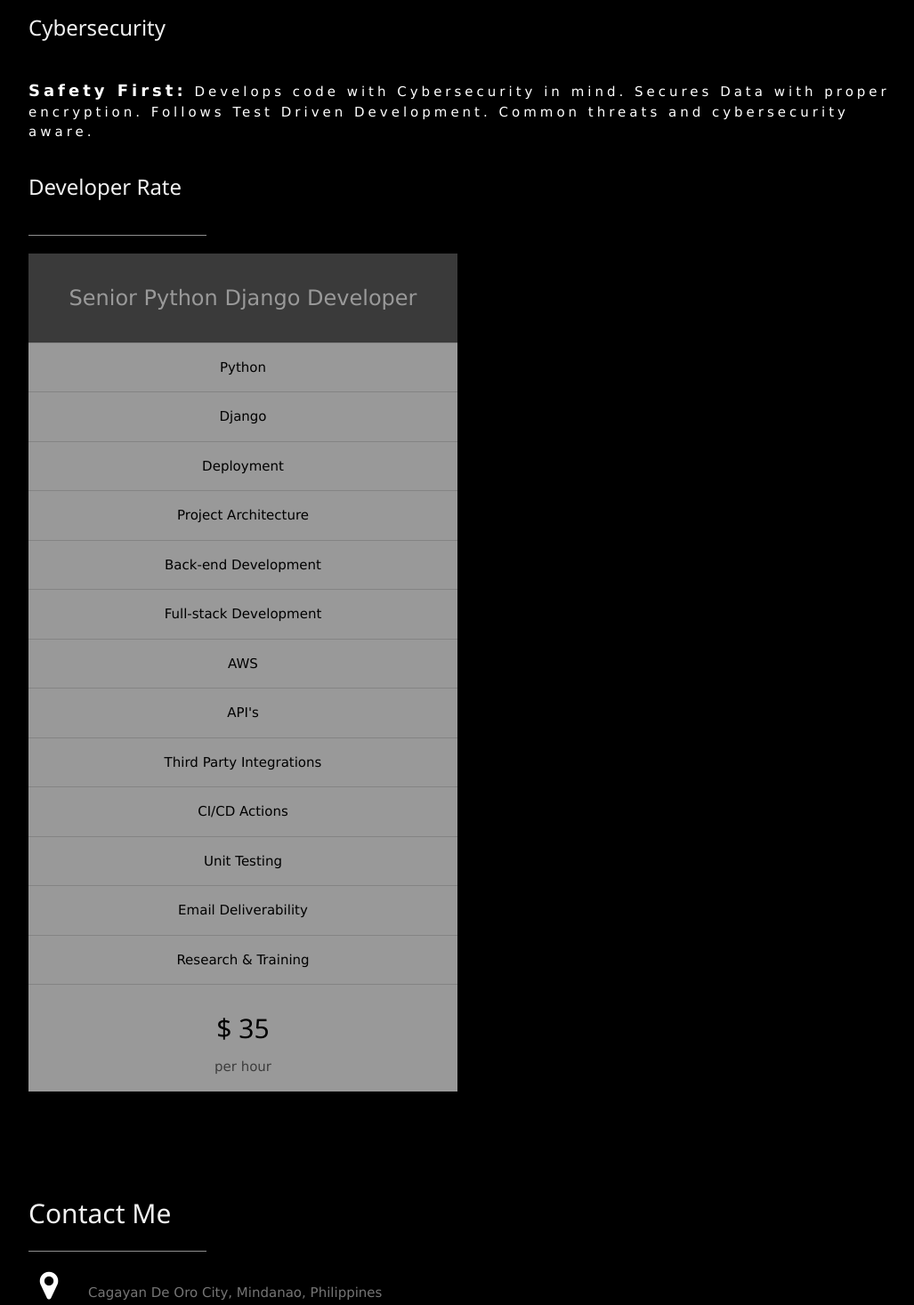
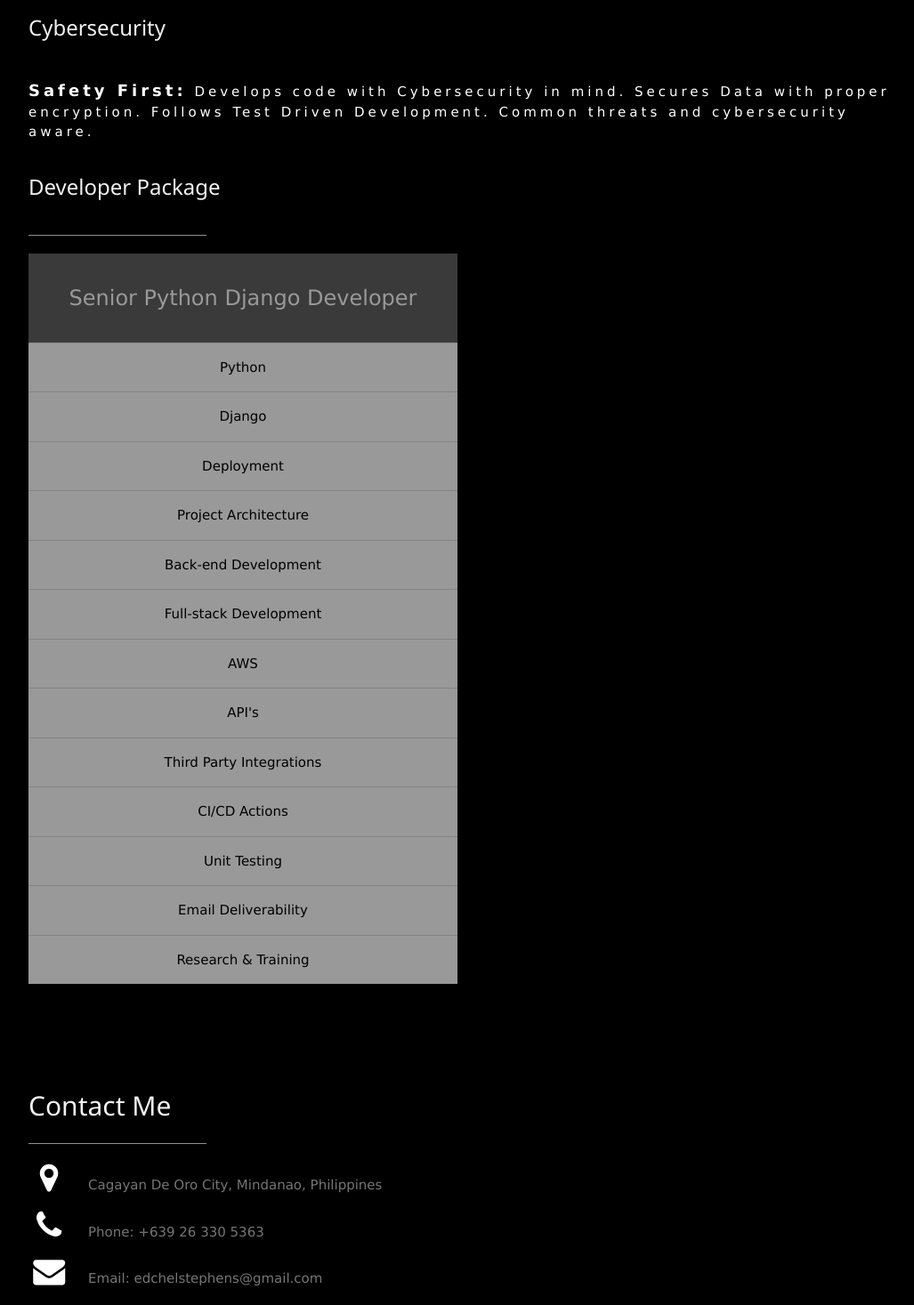
Before and after one commit to edchelstephens/docker-django, a Django app: page / in a window 1280 px wide. Shown: the part 4840-6307 px from the top of the page at 89% size, without its empty margins (118-1145 px from the left). Run offline with Django 5.2, Linux system fonts and the light colour scheme; some libraries are stand-ins or nearby versions.

Commit message:
chore: remove rate.

```diff
--- a/pages/templates/pages/portfolio.html
+++ b/pages/templates/pages/portfolio.html
@@ -336,8 +336,8 @@
 
                                 </p>
 
-                                <!-- Rate -->
-                                <h3 class="w3-padding-16 w3-text-light-grey">Developer Rate</h3>
+                                <!-- Package -->
+                                <h3 class="w3-padding-16 w3-text-light-grey">Developer Package</h3>
                                 <hr style="width: 200px" class="w3-opacity" />
                                 <div class="w3-row-padding" style="margin: 0 -16px">
                                     <div class="w3-half w3-margin-bottom">
@@ -358,10 +358,7 @@
                                             <li class="w3-padding-16">Unit Testing</li>
                                             <li class="w3-padding-16">Email Deliverability</li>
                                             <li class="w3-padding-16">Research & Training</li>
-                                            <li class="w3-padding-16">
-                                                <h2>$ 35</h2>
-                                                <span class="w3-opacity">per hour</span>
-                                            </li>
+
                                         </ul>
                                     </div>
                                 </div>
```
